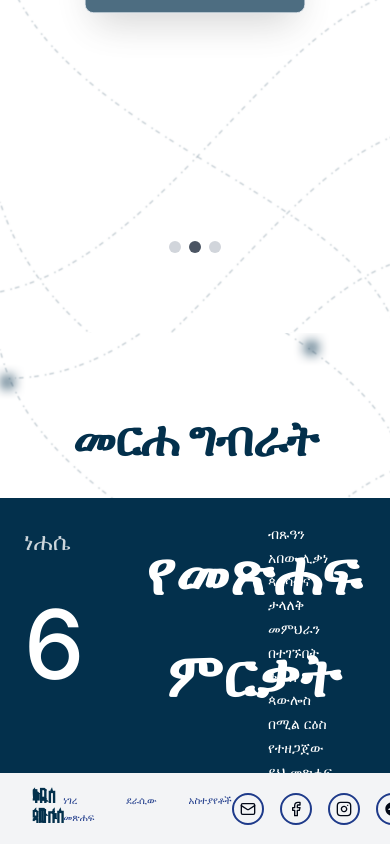
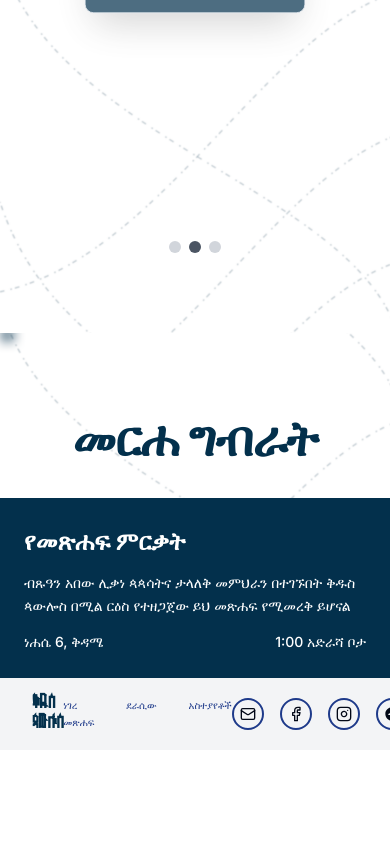
Before and after one commit to MekdelawitGebre/st-paul-book, a Next.js app: page / in a window 390 px wide. Shown: the part 6172-7016 px from the top of the page. After the commit the page ends 6922 px from the top, so only its background shows below. Built offline with nearby package versions, Linux system fonts and the light colour scheme; a web font is replaced by a local one.

Commit message:
fix :the event mbile righhtside

```diff
--- a/components/event-announcement.tsx
+++ b/components/event-announcement.tsx
@@ -26,19 +26,14 @@ export default function EventAnnouncement() {
     <div className="w-full">
       <div className="flex flex-col w-full">
         {eventsData.map((event: Event) => (
-          <div key={event.id} className="w-full">
-            {/* Main card */}
           <Card
-              className={`${event.backgroundColor} ${event.textColor} overflow-hidden w-full rounded-none border-0 shadow-none`}
-              style={{ margin: 0, padding: "0", height: "275px" }}
+            key={event.id}
+            className={`${event.backgroundColor} ${event.textColor} overflow-hidden w-full rounded-none border-0 shadow-none p-6`}
+            style={{ height: "auto" }}
           >
-              {/* Main content area */}
-              <div className="p-6 h-full flex flex-col">
-                <div
-                  className="grid grid-cols-3 items-start flex-1"
-                  style={{ gap: "24px" }}
-                >
-                  {/* Left side - Month and Day */}
+            {/* Desktop View */}
+            <div className="hidden md:grid grid-cols-3 gap-6 items-start">
+              {/* Left: Date */}
               <div className="text-left">
                 <div className="text-2xl font-thin opacity-80">
                   {event.month}
@@ -46,37 +41,47 @@ export default function EventAnnouncement() {
                 <div className="text-8xl font-medium">{event.day}</div>
               </div>
 
-                  {/* Center - Main title */}
-                  <div className="text-center flex items-center">
+              {/* Center: Title */}
+              <div className="text-center flex items-center justify-center">
                 <div className="text-6xl font-bold leading-tight">
                   {event.mainTitle}
                 </div>
               </div>
 
-                  {/* Right side - Description */}
+              {/* Right: Description */}
               <div className="text-left text-sm leading-relaxed flex items-center">
                 <div className="pr-8">{event.description}</div>
               </div>
             </div>
 
-                {/* Bottom section */}
-                <div
-                  className="grid grid-cols-3 items-center mt-4"
-                  style={{ gap: "24px" }}
-                >
-                  <div className="flex items-center gap-2">
-                    <span className="text-medium">{event.dayOfWeek}</span>
+            {/* Bottom for desktop */}
+            <div className="hidden md:grid grid-cols-3 gap-6 items-center mt-4">
+              <div className="text-medium">{event.dayOfWeek}</div>
+              <div className="text-center">{event.time}</div>
+              <div className="text-sm font-bold text-left">
+                {event.location}
               </div>
-                  <div className="text-center">
-                    <span className="text-medium">{event.time}</span>
             </div>
-                  <div className="text-sm font-bold text-left flex items-center">
-                    <div className="pr-8">{event.location}</div>
-                  </div>
+
+            {/* Mobile View */}
+            <div className="md:hidden flex flex-col gap-2">
+              {/* Title */}
+              <div className="text-2xl font-bold">{event.mainTitle}</div>
+
+              {/* Description */}
+              <div className="text-sm">{event.description}</div>
+
+              {/* Info row: date on left, time + location on right */}
+              <div className="flex justify-between items-center text-sm font-medium mt-1 flex-wrap gap-y-1">
+                <span className="whitespace-nowrap">
+                  {event.month} {event.day}, {event.dayOfWeek}
+                </span>
+                <span className="whitespace-nowrap">
+                  {event.time} {event.location}
+                </span>
               </div>
             </div>
           </Card>
-          </div>
         ))}
       </div>
     </div>
```
Lines whose indentation alone changed are shown as unchanged.
